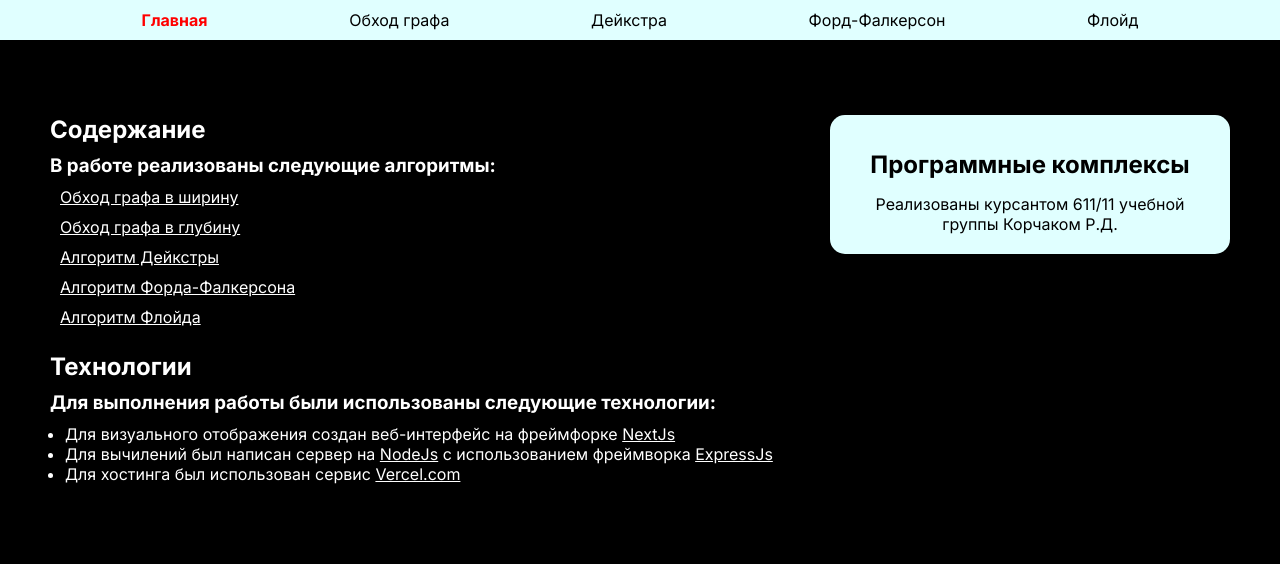
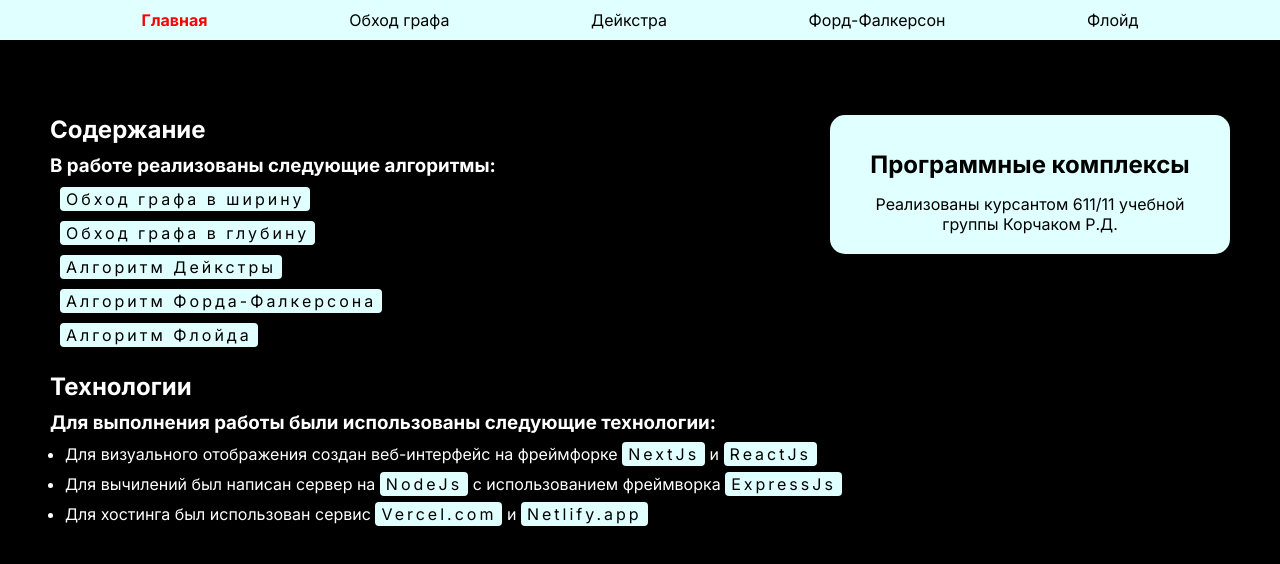
Before and after one commit to keyready/dijkstra, a Next.js app: page / in a window 1280 px wide. Shown: the top 564 px of the page. Built offline with nearby package versions, Linux system fonts and the light colour scheme.

Commit message:
пофиксил ошибку с кнопкой, изменил линки на главной

```diff
--- a/app/page.js
+++ b/app/page.js
@@ -33,36 +33,84 @@ export default function Home() {
             <h2 className={classes.title}>Содержание</h2>
             <h3>В работе реализованы следующие алгоритмы:</h3>
             <div className={classes.links}>
-                <Link href="/bfs">Обход графа в ширину</Link>
-                <Link href="/bfs">Обход графа в глубину</Link>
-                <Link href="/dijkstra">Алгоритм Дейкстры</Link>
-                <Link href="/ford-fulkerson">Алгоритм Форда-Фалкерсона</Link>
-                <Link href="/floyd">Алгоритм Флойда</Link>
+                <Link className={classes.referenceLinks} href="/bfs">
+                    Обход графа в ширину
+                </Link>
+                <Link className={classes.referenceLinks} href="/bfs">
+                    Обход графа в глубину
+                </Link>
+                <Link className={classes.referenceLinks} href="/dijkstra">
+                    Алгоритм Дейкстры
+                </Link>
+                <Link className={classes.referenceLinks} href="/ford-fulkerson">
+                    Алгоритм Форда-Фалкерсона
+                </Link>
+                <Link className={classes.referenceLinks} href="/floyd">
+                    Алгоритм Флойда
+                </Link>
             </div>
 
             <h2 className={classes.title}>Технологии</h2>
             <h3>Для выполнения работы были использованы следующие технологии:</h3>
             <ul className={classes.technologiesList}>
                 <li>
-                    {'Для визуального отображения создан веб-интерфейс на фреймфорке '}
-                    <a href="https://nextjs.org" target="_blank" rel="noreferrer">
+                    <span>{'Для визуального отображения создан веб-интерфейс на фреймфорке '}</span>
+                    <a
+                        className={classes.referenceLinks}
+                        href="https://nextjs.org"
+                        target="_blank"
+                        rel="noreferrer"
+                    >
                         NextJs
+                    </a>
+                    <span>{' и '}</span>
+                    <a
+                        className={classes.referenceLinks}
+                        href="https://react.dev/"
+                        target="_blank"
+                        rel="noreferrer"
+                    >
+                        ReactJs
                     </a>
                 </li>
                 <li>
-                    {'Для вычилений был написан сервер на '}
-                    <a href="https://nodejs.org" target="_blank" rel="noreferrer">
+                    <span>{'Для вычилений был написан сервер на '}</span>
+                    <a
+                        className={classes.referenceLinks}
+                        href="https://nodejs.org"
+                        target="_blank"
+                        rel="noreferrer"
+                    >
                         NodeJs
                     </a>
-                    {' с использованием фреймворка '}
-                    <a href="https://expressjs.com" target="_blank" rel="noreferrer">
+                    <span>{' с использованием фреймворка '}</span>
+                    <a
+                        className={classes.referenceLinks}
+                        href="https://expressjs.com"
+                        target="_blank"
+                        rel="noreferrer"
+                    >
                         ExpressJs
                     </a>
                 </li>
                 <li>
-                    {'Для хостинга был использован сервис '}
-                    <a href="https://vercel.com" target="_blank" rel="noreferrer">
+                    <span>{'Для хостинга был использован сервис '}</span>
+                    <a
+                        className={classes.referenceLinks}
+                        href="https://vercel.com"
+                        target="_blank"
+                        rel="noreferrer"
+                    >
                         Vercel.com
+                    </a>
+                    <span>{' и '}</span>
+                    <a
+                        className={classes.referenceLinks}
+                        href="https://netlify.app"
+                        target="_blank"
+                        rel="noreferrer"
+                    >
+                        Netlify.app
                     </a>
                 </li>
             </ul>
--- a/app/page.module.scss
+++ b/app/page.module.scss
@@ -1,3 +1,16 @@
+a.referenceLinks:visited, a.referenceLinks:link {
+    letter-spacing: 3px;
+    background: lightcyan;
+    color: black;
+    padding: 2px 6px;
+    border-radius: 4px;
+    transition: 200ms;
+
+    &:hover {
+        background: lightblue;
+    }
+}
+
 .description {
     font-size: 14px;
     text-align: right;
@@ -36,8 +49,8 @@
     margin-left: 15px;
     margin-top: 10px;
 
-    a {
-        text-decoration: underline;
+    li {
+        margin: 10px 0;
     }
 }
 
@@ -48,10 +61,6 @@
     flex-direction: column;
     gap: 10px;
     align-items: start;
-
-    a {
-        text-decoration: underline;
-    }
 }
 
 .images {
--- a/components/Button/ui/Button.jsx
+++ b/components/Button/ui/Button.jsx
@@ -2,6 +2,7 @@ import classes from './Button.module.scss';
 import { classNames } from '@/lib/classNames';
 
 export function Button(props) {
+    // eslint-disable-next-line object-curly-newline
     const { children, className, type = 'primary', ...otherProps } = props;
 
     return (
```
